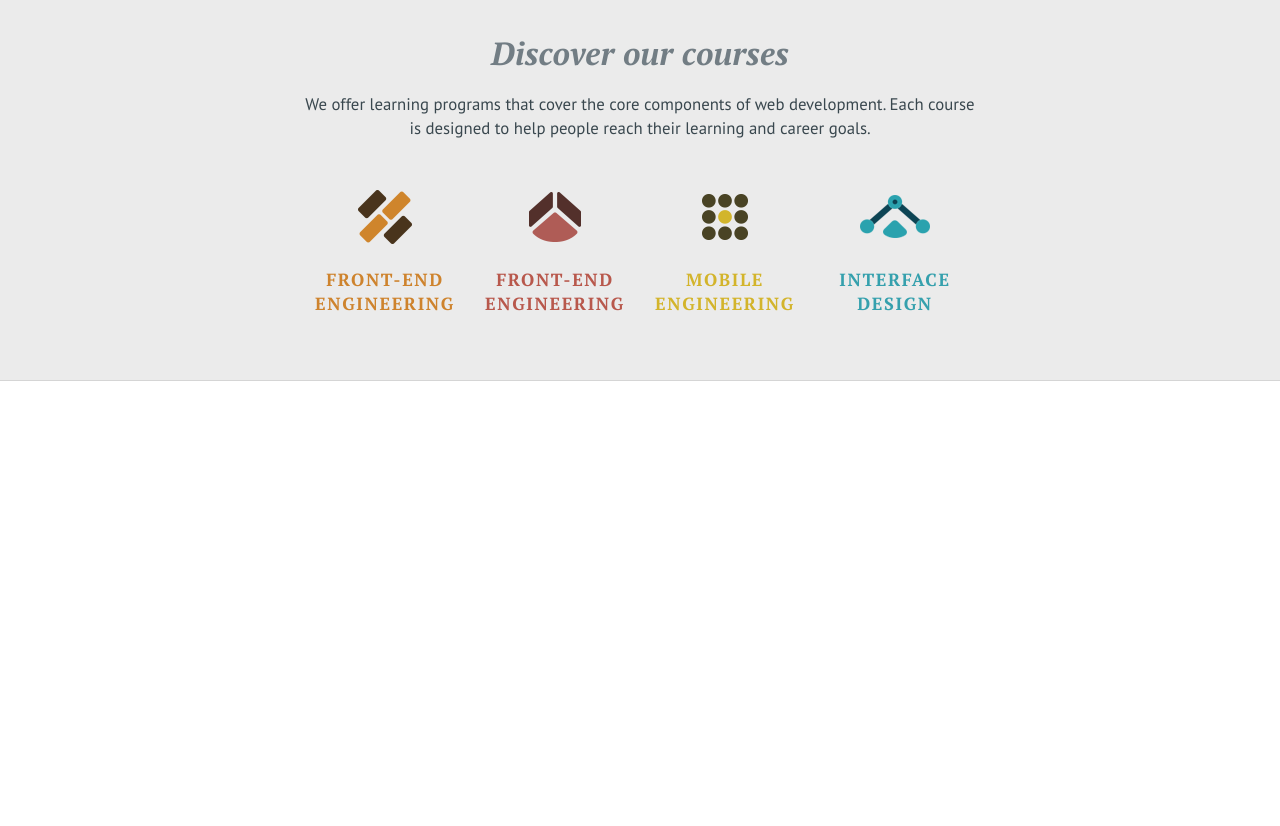
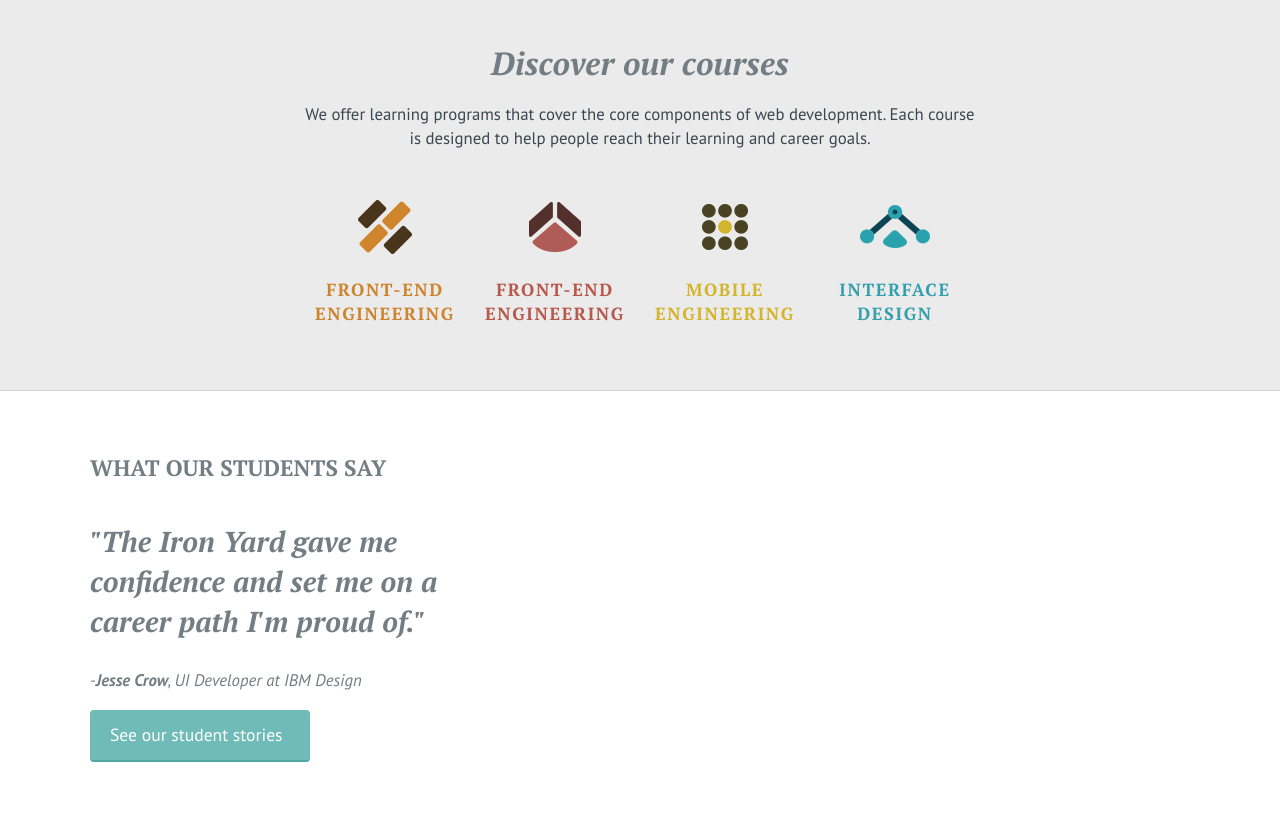
Before and after one commit to ellisanderson/tiy-homework-cssbootcamp, a plain HTML site: page index.html in a window 1280 px wide. Shown: the part 1400-2226 px from the top of the page. Before the commit the page ends 1781 px from the top, so only its background shows below. Drawn offline with nearby package versions, Linux system fonts and the light colour scheme.

Commit message:
began working on students section

```diff
--- a/css/partials/_mixins.scss
+++ b/css/partials/_mixins.scss
@@ -7,7 +7,8 @@
 @mixin primary-button {
   display: inline-block;
   background-color: $secondary-color;
-  padding:0.625rem 0.9375rem;
+  // padding:0.625rem 0.9375rem;
+  padding: 15px 20px;
   border-radius: 4px;
   color: white;
   text-decoration: none;
--- a/css/style.scss
+++ b/css/style.scss
@@ -294,3 +294,52 @@ header{
 
   }
 }
+
+
+// ••••••••••••••••••••STUDENTS•••••••••••••••••••••
+.students{
+  padding: 4rem 0;
+
+  .container{
+
+    .quote{
+      @include four;
+      color: $h-color;
+
+      h3{
+        font-size: 1.4rem;
+        text-transform: uppercase;
+        margin-bottom: 40px;
+      }
+
+      h2{
+        font-size: 1.8rem;
+        font-style: italic;
+        line-height: 2.5rem;
+        margin-bottom: 30px;
+      }
+
+      .button{
+        display: flex;
+        align-items: center;
+        width: 180px;
+        font-size: 1.1rem;
+        margin-top: 20px;
+        border-bottom: 2px solid $button-hover-color;
+      }
+    }
+
+    .stories{
+      @include six;
+
+      .profile-one{
+        @include six;
+      }
+
+      .profile-two{
+        @include six;
+      }
+
+    }
+  }
+}
--- a/index.html
+++ b/index.html
@@ -152,10 +152,28 @@
 
 
 
+    <section class="students">
+      <div class="container">
+
+        <div class="quote">
+          <h3>What our students say</h3>
+          <h2>"The Iron Yard gave me confidence and set me on a career path I'm proud of."</h2>
+          <p><em>-<b>Jesse Crow</b>, UI Developer at IBM Design</em></p>
+          <a href="#" class="button">See our student stories</a>
+        </div>
 
 
+        <div class="stories">
+          <div class="profile-one">
 
-    <section class="students">
+          </div>
+
+          <div class="profile-two">
+
+          </div>
+        </div>
+
+      </div>
 
     </section>
 
```
Also changed, not shown: css/style.css, 1 other file.
